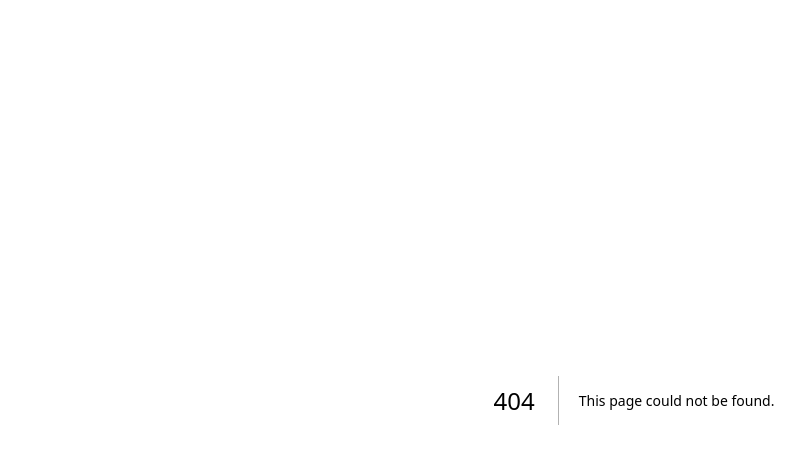
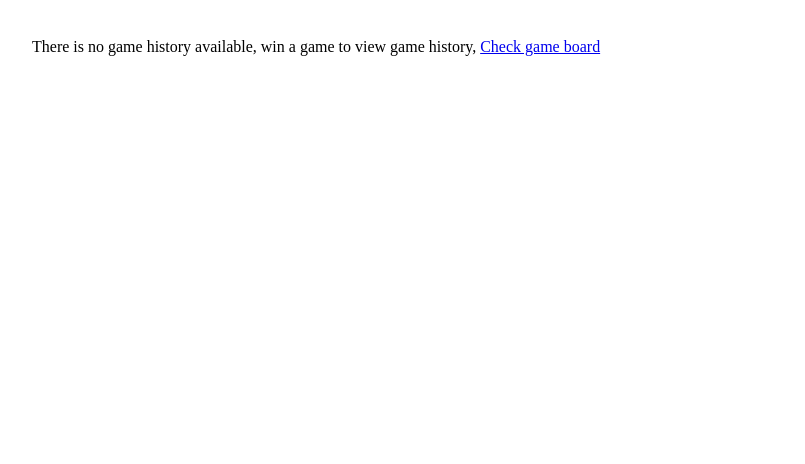
Before and after one commit to KadriGbemi/tic-tac-toe, a Next.js app: page /history in a window 1280 px wide. Before the commit this address had no page. Shown: the top 464 px of the page, without its empty margins (6-811 px from the left). Built offline with nearby package versions, Linux system fonts and the light colour scheme.

Commit message:
Add game history page update game context

```diff
--- a/contexts/game.tsx
+++ b/contexts/game.tsx
@@ -1,24 +1,10 @@
-import { createContext, ReactNode, useState, useEffect } from "react";
+import { createContext, useState, useEffect } from "react";
 
-interface GameContextInterface {
-  players?: {
-    player1?: string;
-    player2?: string;
-  };
-  isPlayerOne: Boolean;
-  winner?: string;
-  setPlayers: Function;
-  setWinner: Function;
-  playersName?: {
-    [type: string]: string;
-  };
-  setPlayersName: Function;
-  setIsPlayerOne: Function;
-}
-
-interface GameContextProps {
-  children?: ReactNode;
-}
+import {
+  GameContextInterface,
+  GameContextProps,
+  GameHistory,
+} from "../types/game";
 
 export const GameContext = createContext<GameContextInterface>({
   players: {
@@ -30,11 +16,14 @@ export const GameContext = createContext<GameContextInterface>({
   setIsPlayerOne: () => {},
   setPlayersName: () => {},
   setWinner: () => {},
+  gameHistory: [],
+  setGameHistory: () => {},
 });
 
 export const GameProvider = ({ children }: GameContextProps) => {
   const [players, setPlayers] = useState({});
   const [isPlayerOne, setIsPlayerOne] = useState(false);
+  const [gameHistory, setGameHistory] = useState<GameHistory[]>([]);
 
   useEffect(() => {
     const player1 = localStorage.getItem("X") || "";
@@ -71,6 +60,8 @@ export const GameProvider = ({ children }: GameContextProps) => {
         winner,
         setWinner,
         playersName,
+        gameHistory,
+        setGameHistory,
         setPlayersName,
       }}
     >
--- /dev/null
+++ b/pages/history.tsx
@@ -0,0 +1,45 @@
+import { useContext } from "react";
+import { GameContext } from "../contexts/game";
+import Link from "next/link";
+
+export default function GameHistory() {
+  const { gameHistory, playersName } = useContext(GameContext);
+  const dateTimeFormat = new Intl.DateTimeFormat("en-US", {
+    timeStyle: "medium",
+    dateStyle: "short",
+  });
+
+  return (
+    <div className="container">
+      {gameHistory?.length ? (
+        <div className="history">
+          <p>
+            <Link href="/game">Back to game board</Link> Game History
+          </p>
+          <div>
+            {gameHistory.map((history) => (
+              <p>
+                <span>
+                  Player name:{" "}
+                  {history?.move && (playersName?.[history?.move] || "-")}
+                </span>
+                ,<span>Move: {history?.move}</span>,
+                <span>
+                  Time:{" "}
+                  {history?.moveTime &&
+                    dateTimeFormat.format(history?.moveTime)}
+                </span>
+                ,<span>Winner: {history.win}</span>
+              </p>
+            ))}
+          </div>
+        </div>
+      ) : (
+        <div>
+          There is no game history available, win a game to view game history,{" "}
+          <Link href="/game">Check game board</Link>
+        </div>
+      )}
+    </div>
+  );
+}
--- a/styles/main.scss
+++ b/styles/main.scss
@@ -1,5 +1,10 @@
 .container {
   margin: auto;
+  padding: 30px;
+
+  .history {
+    border: 2px solid black;
+  }
 
   .action {
     display: flex;
--- /dev/null
+++ b/types/game.ts
@@ -0,0 +1,29 @@
+import { ReactNode } from "react";
+
+export type GameHistory = {
+    moveTime?: Date,
+    move?: string,
+    win?: string
+}
+
+export type GameContextInterface = {
+    players?: {
+        player1?: string,
+        player2?: string,
+    },
+    isPlayerOne: Boolean;
+    winner?: string,
+    setPlayers: Function,
+    setWinner: Function,
+    playersName?: {
+        [type: string]: string,
+    },
+    setPlayersName: Function,
+    setIsPlayerOne: Function,
+    gameHistory: GameHistory[],
+    setGameHistory: Function
+}
+
+export type GameContextProps = {
+    children?: ReactNode;
+}
```
